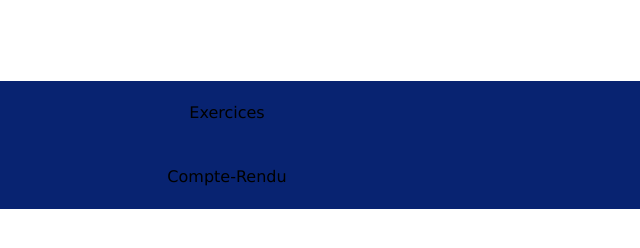
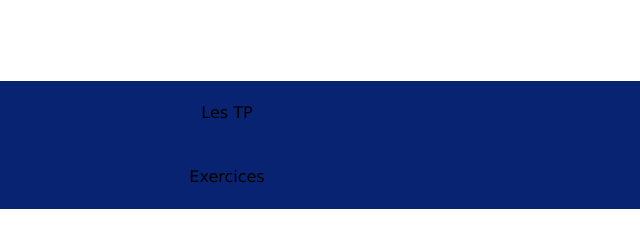
Before and after one commit to saramanoharan/Tp_Javascript, a plain HTML site: page index.html in a window 1280 px wide. Shown: the full height of the page, 425-1065 px from the left. Drawn offline with Linux system fonts and the light colour scheme.

Commit message:
Update index.html

```diff
--- a/index.html
+++ b/index.html
@@ -12,7 +12,7 @@
 <nav>
 
 	<ul>
-		<li class="menu-js"><a href="#">Exercices</a>
+		<li class="menu-js"><a href="#">Les TP</a>
 			<ul class="submenu">
 			<li><a href="exo1_js.html">TP1</a></li>
 			<li><a href="exo2_js.html">TP2</a></li>
@@ -22,7 +22,7 @@
 			</ul>
 		</li>
 
-		<li class="menu-exo"><a href="#">Compte-Rendu</a>
+		<li class="menu-exo"><a href="#">Exercices</a>
 			<ul class="submenu">
 			<li><a href="tp1.html">Exo1</a></li>
 			<li><a href="tp2.html">Exo2</a></li>
```
